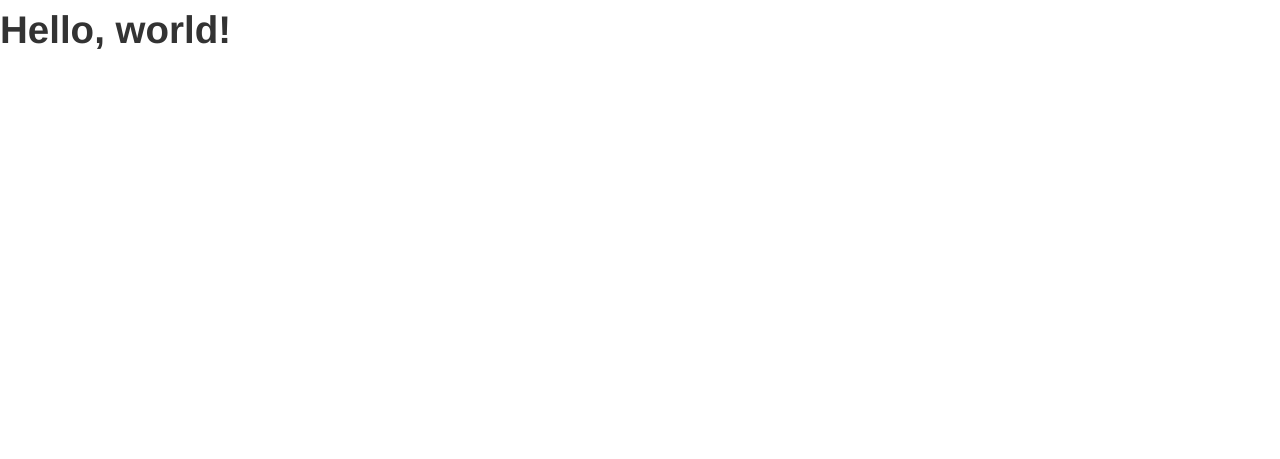
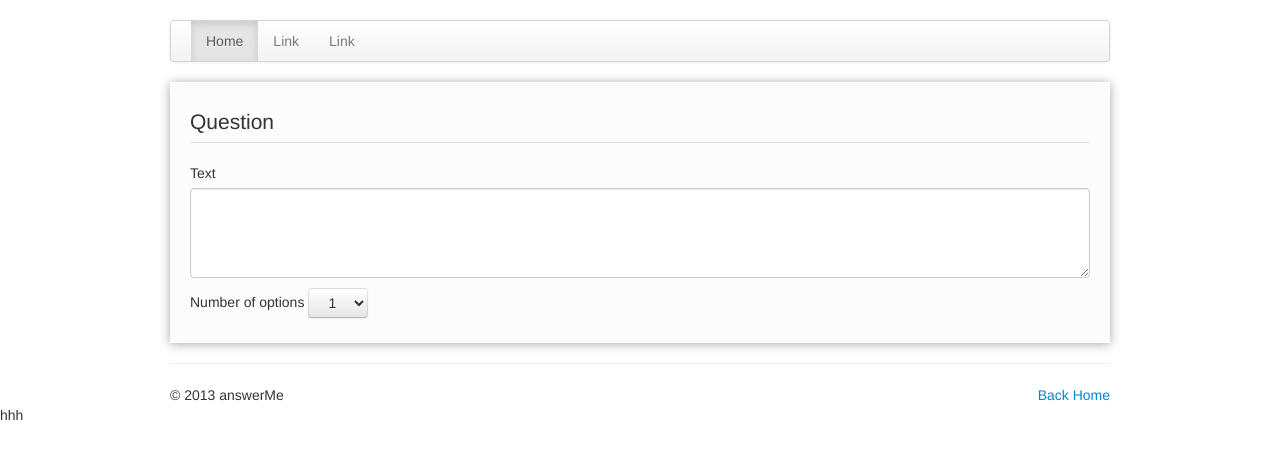
Before and after one commit to ManasJayanth/answer-me, a PHP site: page / in a window 1280 px wide. Shown: the top 459 px of the page. Run offline with PHP 8.4, Linux system fonts and the light colour scheme; some libraries are stand-ins or nearby versions.

Commit message:
form added

```diff
--- a/index.php
+++ b/index.php
@@ -1,15 +1,55 @@
-    <?php?>
+    <?php ?>
     <!DOCTYPE html>
     <html>
     <head>
-    <title>answerMe &#183 Home</title>
+    <title>answerMe &middot; Home</title>
     <meta name="viewport" content="width=device-width, initial-scale=1.0">
+    <meta charset="utf-8">
     <!-- Bootstrap -->
     <link href="css/bootstrap.min.css" rel="stylesheet" media="screen">
+    <link href="css/mycss.css" rel="stylesheet" media="screen">
+    <script type="text/javascript"></script>
     </head>
     <body>
-    <h1>Hello, world!</h1>
-    <script src="http://code.jquery.com/jquery.js"></script>
+        <div class="container">
+            <div class="navbar">
+                <div class="navbar-inner">
+                    <ul class="nav">
+                    <li class="active"><a href="#">Home</a></li>
+                    <li><a href="#">Link</a></li>
+                    <li><a href="#">Link</a></li>
+                    </ul>
+                </div>
+            </div>
+            <form>
+                <legend>
+                Question
+                </legend>
+                <label>Text</label>
+                <textarea class="input-block-level" rows="4" placeholder="Enter your question here..." name="stabout"> </textarea>
+                <label>Number of options
+                <span>
+                    <script src="http://code.jquery.com/jquery.js">
+
+                    </script>
+                    <select class="span1 btn" name="branch" onchange="noOfChoices();">
+                    <option value="1">1</option>
+                    <option value="2">2</option>
+                    <option value="3">3</option>
+                    <option value="4">4</option>
+                    <option value="5">5</option>
+                    <option value="6">6</option>
+                    </select>
+                </span>
+                </label>
+                <div id="choices"></div>
+            </form>
+            <hr>
+            <footer>
+                <span class="pull-right"><a href="index.html">Back Home</a></span>
+                <span>© 2013 answerMe </span>
+            </footer>
+        </div>
     <script src="js/bootstrap.min.js"></script>
     </body>
-    </html>
+    </html>hhh
```
